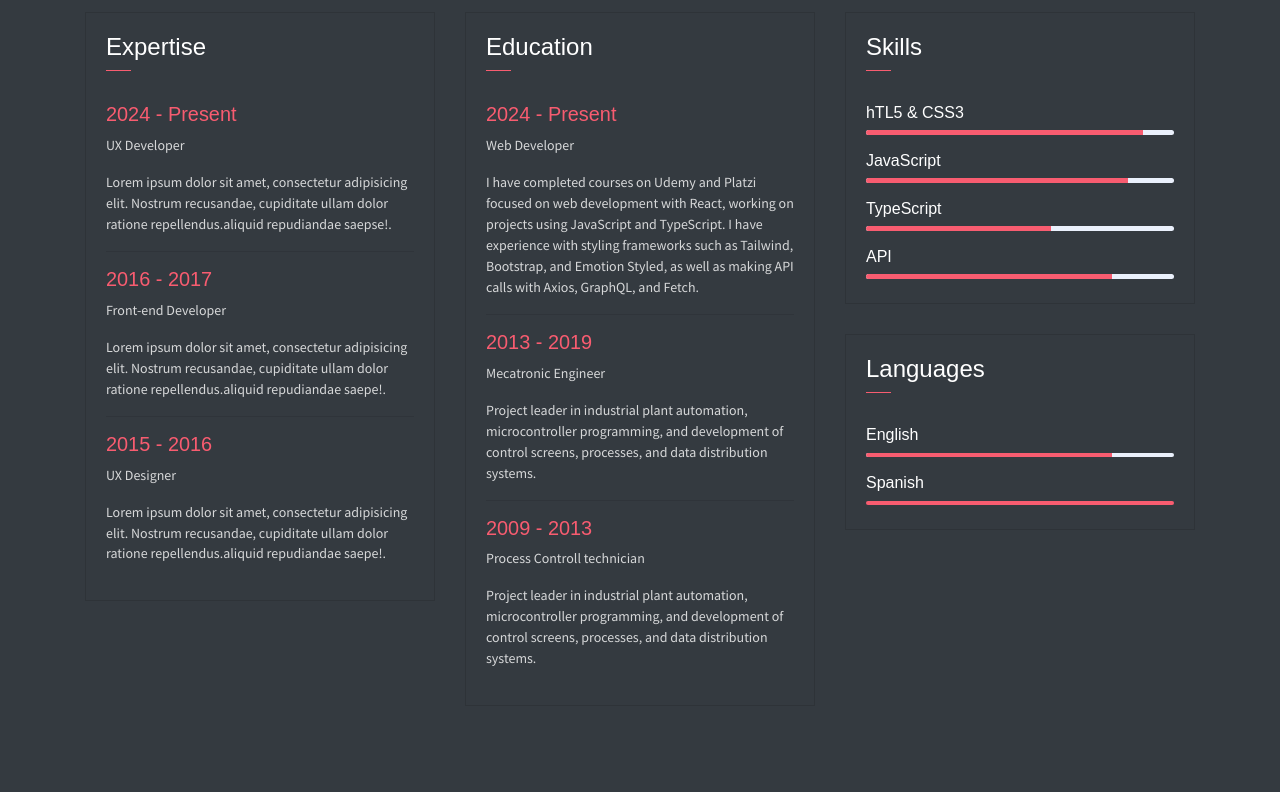
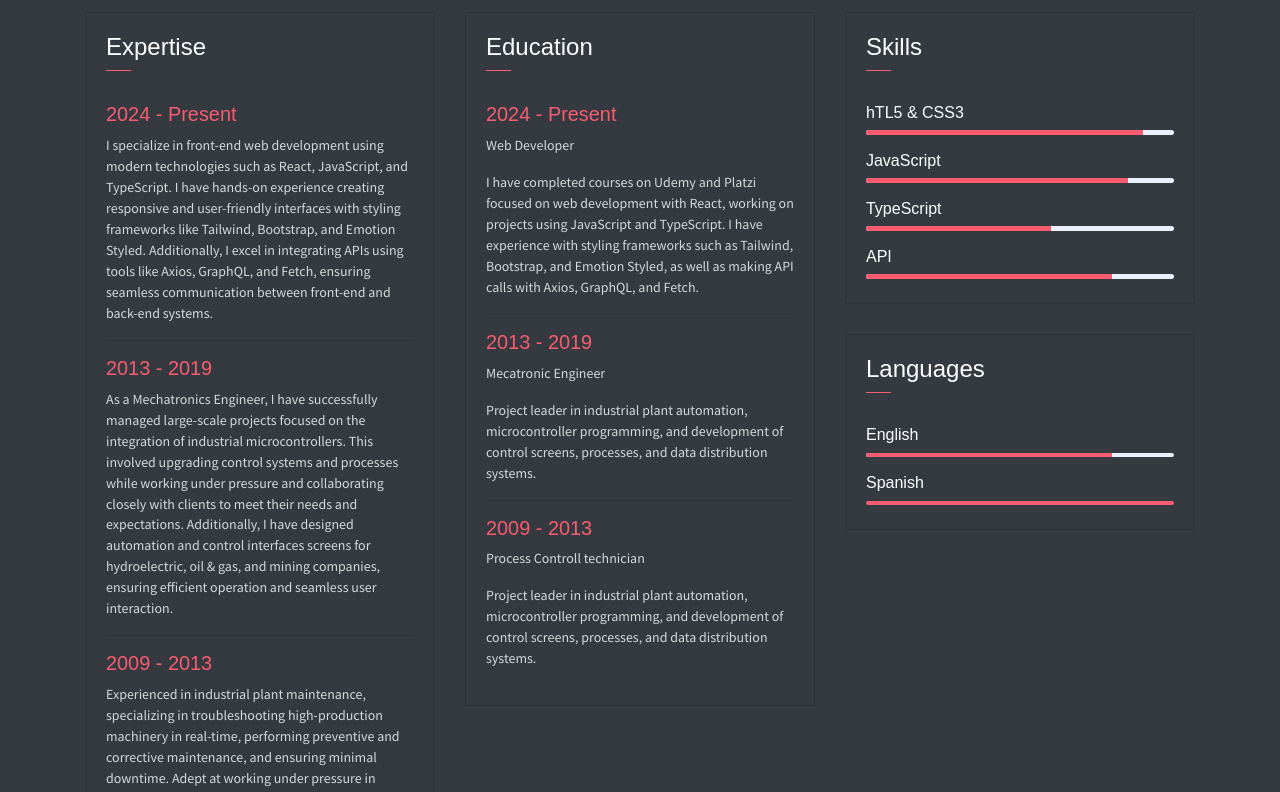
Before and after one commit to fass28/resume, a React (Vite) app: page / in a window 1280 px wide. Shown: the part 1340-2132 px from the top of the page. Built offline with nearby package versions, Linux system fonts and the light colour scheme; a web font is replaced by a local one.

Commit message:
feat: adding spanish text at my-resume section

```diff
--- a/src/Components/MyResume/MyResume.tsx
+++ b/src/Components/MyResume/MyResume.tsx
@@ -18,7 +18,9 @@ export const MyResume = () => {
               <div className='card'>
                 <div className='card-header'>
                   <div className='mt-2'>
-                    <h4>Expertise</h4>
+                    <h4>
+                      {translate('my_resume:expertise.title')}
+                    </h4>
                     <span className='line'></span>
                   </div>
                 </div>
@@ -26,25 +28,23 @@ export const MyResume = () => {
                   <h6 className='title text-danger'>
                     {translate('my_resume:expertise.experience_1.year')}
                   </h6>
-                  <p>UX Developer</p>
                   <p className='subtitle'>
                     {translate('my_resume:expertise.experience_1.text')}
                   </p>
                   <hr />
-                  <h6 className='title text-danger'>2016 - 2017</h6>
-                  <p>Front-end Developer</p>
+                  <h6 className='title text-danger'>
+                    {translate('my_resume:expertise.experience_2.year')}
+                  </h6>
                   <p className='subtitle'>
-                    Lorem ipsum dolor sit amet, consectetur adipisicing elit.
-                    Nostrum recusandae, cupiditate ullam dolor ratione
-                    repellendus.aliquid repudiandae saepe!.
+                    {translate('my_resume:expertise.experience_2.text')}
                   </p>
                   <hr />
-                  <h6 className='title text-danger'>2015 - 2016</h6>
-                  <p>UX Designer</p>
+                  <h6 className='title text-danger'>
+                    {translate('my_resume:expertise.experience_3.year')}
+
+                  </h6>
                   <p className='subtitle'>
-                    Lorem ipsum dolor sit amet, consectetur adipisicing elit.
-                    Nostrum recusandae, cupiditate ullam dolor ratione
-                    repellendus.aliquid repudiandae saepe!.
+                    {translate('my_resume:expertise.experience_3.text')}
                   </p>
                 </div>
               </div>
--- a/src/i18n/locales/en-USA/my_resume.json
+++ b/src/i18n/locales/en-USA/my_resume.json
@@ -4,7 +4,15 @@
     "title": "Expertise",
     "experience_1": {
       "year": "2024 - Present",
-      "text": "Lorem ipsum dolor sit amet, consectetur adipisicing elit. Nostrum recusandae, cupiditate ullam dolor ratione repellendus.aliquid repudiandae saepse!."
+      "text": "I specialize in front-end web development using modern technologies such as React, JavaScript, and TypeScript. I have hands-on experience creating responsive and user-friendly interfaces with styling frameworks like Tailwind, Bootstrap, and Emotion Styled. Additionally, I excel in integrating APIs using tools like Axios, GraphQL, and Fetch, ensuring seamless communication between front-end and back-end systems."
+    },
+    "experience_2": {
+      "year": "2013 - 2019",
+      "text": "As a Mechatronics Engineer, I have successfully managed large-scale projects focused on the integration of industrial microcontrollers. This involved upgrading control systems and processes while working under pressure and collaborating closely with clients to meet their needs and expectations. Additionally, I have designed automation and control interfaces screens for hydroelectric, oil & gas, and mining companies, ensuring efficient operation and seamless user interaction."
+    },
+    "experience_3": {
+      "year": "2009 - 2013",
+      "text": "Experienced in industrial plant maintenance, specializing in troubleshooting high-production machinery in real-time, performing preventive and corrective maintenance, and ensuring minimal downtime. Adept at working under pressure in collaboration with production supervisors to maintain efficiency and meet operational demands in fast-paced industrial environments."
     }
   },
   "education": {
--- a/src/i18n/locales/es-PE/my_resume.json
+++ b/src/i18n/locales/es-PE/my_resume.json
@@ -1,10 +1,18 @@
 {
   "title": "Mi Curriculum",
   "expertise": {
-    "title": "Expertise",
+    "title": "Especialización",
     "experience_1": {
       "year": "2024 - Presente",
-      "text": "Lorem ipsum dolor sit amet, consectetur adipisicing elit. Nostrum recusandae, cupiditate ullam dolor ratione repellendus.aliquid repudiandae saepess!."
+      "text": "Me especializo en el desarrollo de sitios web front-end utilizando tecnologías modernas como React, JavaScript y TypeScript. Tengo experiencia práctica en la creación de interfaces responsivas y fáciles de usar con marcos de diseño como Tailwind, Bootstrap y Emotion Styled. Además, me destaco en la integración de API mediante herramientas como Axios, GraphQL y Fetch, lo que garantiza una comunicación fluida entre los sistemas front-end y back-end."
+    },
+    "experience_2": {
+      "year": "2013 - 2019",
+      "text": "Como Ingeniero en Mecatrónica, he gestionado con éxito proyectos de gran escala centrados en la integración de microcontroladores industriales. Esto implicó actualizar los sistemas y procesos de control mientras trabajaba bajo presión y colaboraba estrechamente con los clientes para satisfacer sus necesidades y expectativas. Además, he diseñado pantallas de interfaces de automatización y control para empresas hidroeléctricas, de petróleo y gas y mineras, asegurando una operación eficiente y una interacción fluida con el usuario."
+    },
+    "experience_3": {
+      "year": "2009 - 2013",
+      "text": "Experiencia en mantenimiento de plantas industriales, especializándose en la resolución de problemas de maquinaria de alta producción en tiempo real, realizando mantenimiento preventivo y correctivo y garantizando un tiempo de inactividad mínimo. Experto en trabajar bajo presión en colaboración con supervisores de producción para mantener la eficiencia y satisfacer las demandas operativas en entornos industriales."
     }
   },
   "education": {
```
